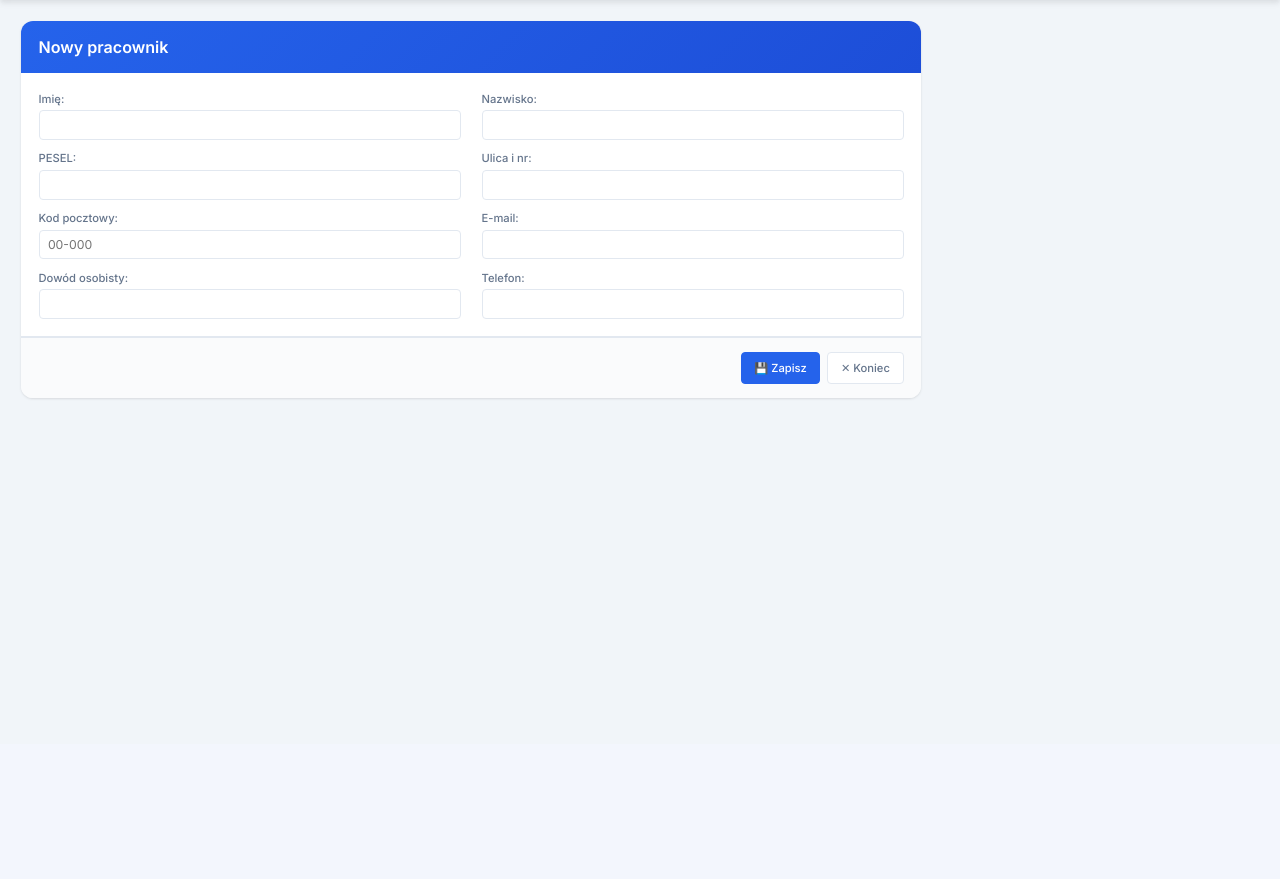
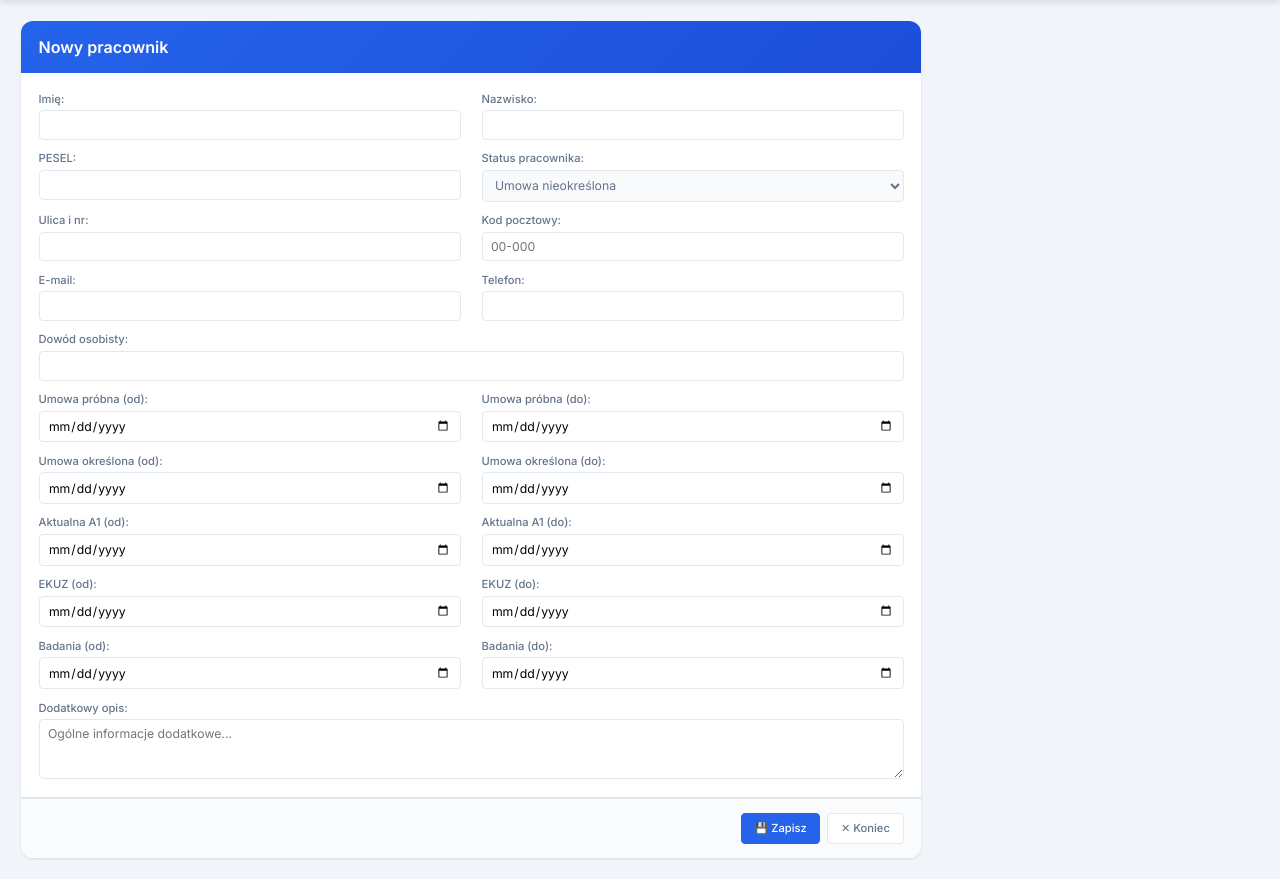
Before and after one commit to niedzwiedz89/spolka_app, a Django app: page /pracownicy/nowy/ in a window 1280 px wide. Shown: the part 56-935 px from the top of the page. Before the commit the page ends 456 px from the top, so only its background shows below. Run offline with Django 5.2, Linux system fonts and the light colour scheme.

Commit message:
Aktualizacja schematu pracownik daty od do

```diff
--- a/kadry/forms.py
+++ b/kadry/forms.py
@@ -6,18 +6,34 @@ class PracownikForm(forms.ModelForm):
     class Meta:
         model = Pracownik
         fields = [
-            "imie", "nazwisko", "pesel", "ulica_nr",
-            "kod_pocztowy", "email", "dowod_osobisty", "telefon",
+            "imie", "nazwisko", "pesel", "status", "ulica_nr",
+            "kod_pocztowy", "email", "telefon", "dowod_osobisty",
+            "umowa_probna_od", "umowa_probna_do",
+            "umowa_okreslona_od", "umowa_okreslona_do",
+            "a1_od", "a1_do", "ekuz_od", "ekuz_do",
+            "badania_od", "badania_do", "opis"
         ]
         widgets = {
             "imie": forms.TextInput(attrs={"class": "form-input"}),
             "nazwisko": forms.TextInput(attrs={"class": "form-input"}),
             "pesel": forms.TextInput(attrs={"class": "form-input", "maxlength": "11"}),
+            "status": forms.Select(attrs={"class": "form-input"}),
             "ulica_nr": forms.TextInput(attrs={"class": "form-input"}),
             "kod_pocztowy": forms.TextInput(attrs={"class": "form-input", "placeholder": "00-000"}),
             "email": forms.EmailInput(attrs={"class": "form-input"}),
             "dowod_osobisty": forms.TextInput(attrs={"class": "form-input"}),
             "telefon": forms.TextInput(attrs={"class": "form-input"}),
+            "umowa_probna_od": forms.DateInput(attrs={"class": "form-input", "type": "date"}),
+            "umowa_probna_do": forms.DateInput(attrs={"class": "form-input", "type": "date"}),
+            "umowa_okreslona_od": forms.DateInput(attrs={"class": "form-input", "type": "date"}),
+            "umowa_okreslona_do": forms.DateInput(attrs={"class": "form-input", "type": "date"}),
+            "a1_od": forms.DateInput(attrs={"class": "form-input", "type": "date"}),
+            "a1_do": forms.DateInput(attrs={"class": "form-input", "type": "date"}),
+            "ekuz_od": forms.DateInput(attrs={"class": "form-input", "type": "date"}),
+            "ekuz_do": forms.DateInput(attrs={"class": "form-input", "type": "date"}),
+            "badania_od": forms.DateInput(attrs={"class": "form-input", "type": "date"}),
+            "badania_do": forms.DateInput(attrs={"class": "form-input", "type": "date"}),
+            "opis": forms.Textarea(attrs={"class": "form-input", "rows": 3, "placeholder": "Ogólne informacje dodatkowe..."}),
         }
 
 
--- a/kadry/models.py
+++ b/kadry/models.py
@@ -5,6 +5,13 @@ from django.contrib.contenttypes.models import ContentType
 
 class Pracownik(models.Model):
     """Pracownik firmy."""
+    STATUS_CHOICES = [
+        ("nieokreslona", "Umowa nieokreślona"),
+        ("okreslona", "Umowa określona"),
+        ("probna", "Umowa próbna"),
+        ("rezygnacja", "Rezygnacja / Zwolniony"),
+    ]
+
     imie = models.CharField("Imię", max_length=100)
     nazwisko = models.CharField("Nazwisko", max_length=100)
     pesel = models.CharField("PESEL", max_length=11, unique=True)
@@ -13,6 +20,27 @@ class Pracownik(models.Model):
     email = models.EmailField("E-mail", blank=True)
     dowod_osobisty = models.CharField("Dowód osobisty", max_length=20, blank=True)
     telefon = models.CharField("Telefon", max_length=20, blank=True)
+
+    # Nowe pola ze statusami i datami
+    status = models.CharField("Status pracownika", max_length=20, choices=STATUS_CHOICES, default="nieokreslona")
+
+    umowa_probna_od = models.DateField("Umowa próbna (od)", null=True, blank=True)
+    umowa_probna_do = models.DateField("Umowa próbna (do)", null=True, blank=True)
+
+    umowa_okreslona_od = models.DateField("Umowa określona (od)", null=True, blank=True)
+    umowa_okreslona_do = models.DateField("Umowa określona (do)", null=True, blank=True)
+
+    a1_od = models.DateField("Aktualna A1 (od)", null=True, blank=True)
+    a1_do = models.DateField("Aktualna A1 (do)", null=True, blank=True)
+
+    ekuz_od = models.DateField("EKUZ (od)", null=True, blank=True)
+    ekuz_do = models.DateField("EKUZ (do)", null=True, blank=True)
+
+    badania_od = models.DateField("Badania (od)", null=True, blank=True)
+    badania_do = models.DateField("Badania (do)", null=True, blank=True)
+
+    opis = models.TextField("Dodatkowy opis", blank=True)
+
     data_utworzenia = models.DateTimeField("Data utworzenia", auto_now_add=True)
 
     class Meta:
--- a/kadry/templates/kadry/pracownik_form.html
+++ b/kadry/templates/kadry/pracownik_form.html
@@ -14,7 +14,7 @@
         <div class="form-section">
             <div class="form-grid">
                 {% for field in form %}
-                <div class="form-group {% if field.errors %}has-error{% endif %}">
+                <div class="form-group {% if field.name == 'dowod_osobisty' or field.name == 'opis' %}form-group-wide{% endif %} {% if field.errors %}has-error{% endif %}">
                     <label class="form-label" for="{{ field.id_for_label }}">{{ field.label }}:</label>
                     {{ field }}
                     {% if field.errors %}
--- a/kadry/templatetags/kadry_tags.py
+++ b/kadry/templatetags/kadry_tags.py
@@ -7,7 +7,10 @@ register = template.Library()
 def attr(obj, name):
     """Pobiera atrybut obiektu po nazwie, np. {{ obj|attr:'imie' }}"""
     try:
-        return getattr(obj, name, "")
+        val = getattr(obj, name, "")
+        if callable(val):
+            return val()
+        return val
     except Exception:
         return ""
 @register.filter
--- a/kadry/views.py
+++ b/kadry/views.py
@@ -104,6 +104,7 @@ def pracownik_list(request):
             ("imie", "Imię"),
             ("nazwisko", "Nazwisko"),
             ("pesel", "PESEL"),
+            ("get_status_display", "Status"),
             ("telefon", "Telefon"),
             ("email", "E-mail"),
             ("dowod_osobisty", "Dowód osobisty"),
```
Also changed, not shown: db.sqlite3, kadry/migrations/0003_pracownik_a1_do_pracownik_a1_od_pracownik_badania_do_and_more.py (added), kadry/migrations/0004_pracownik_opis.py (added).
